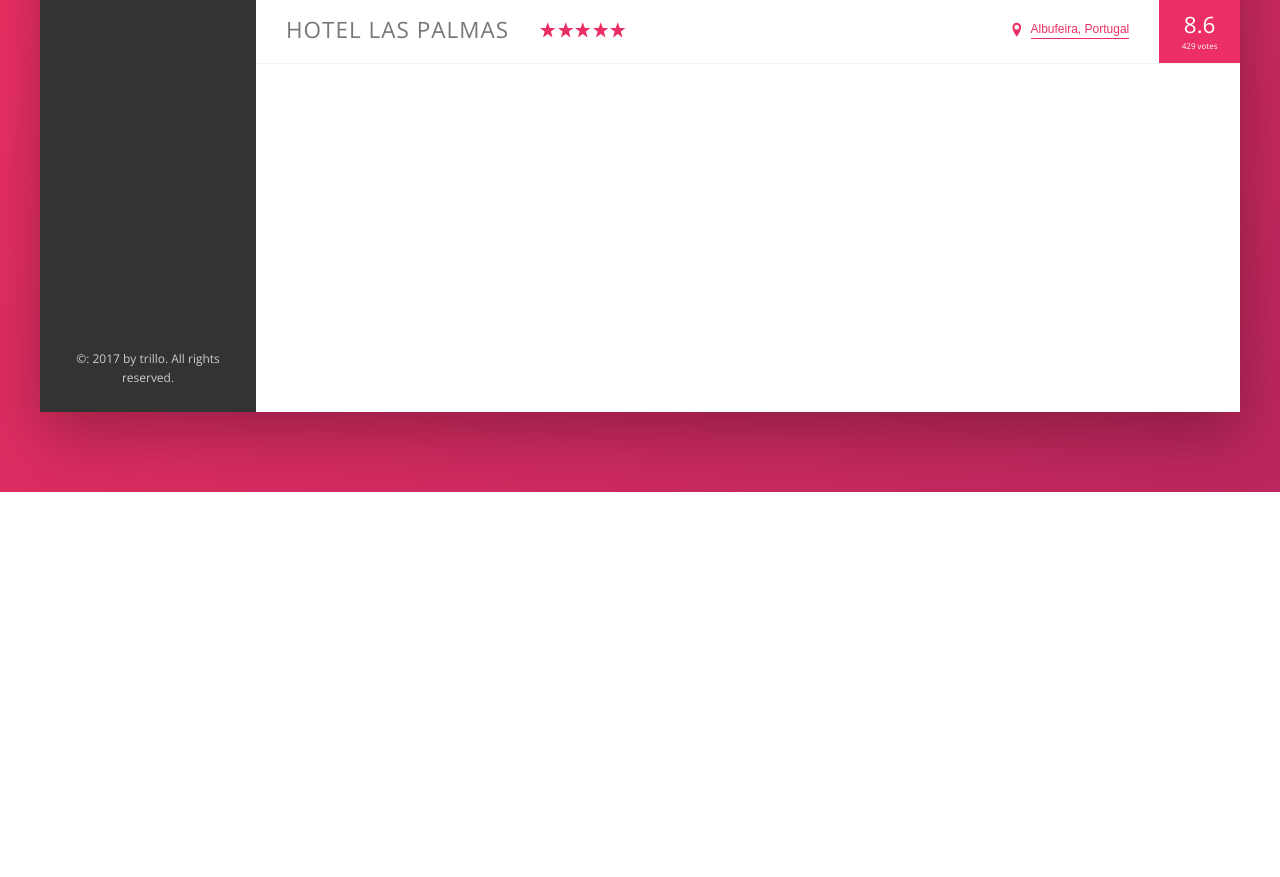
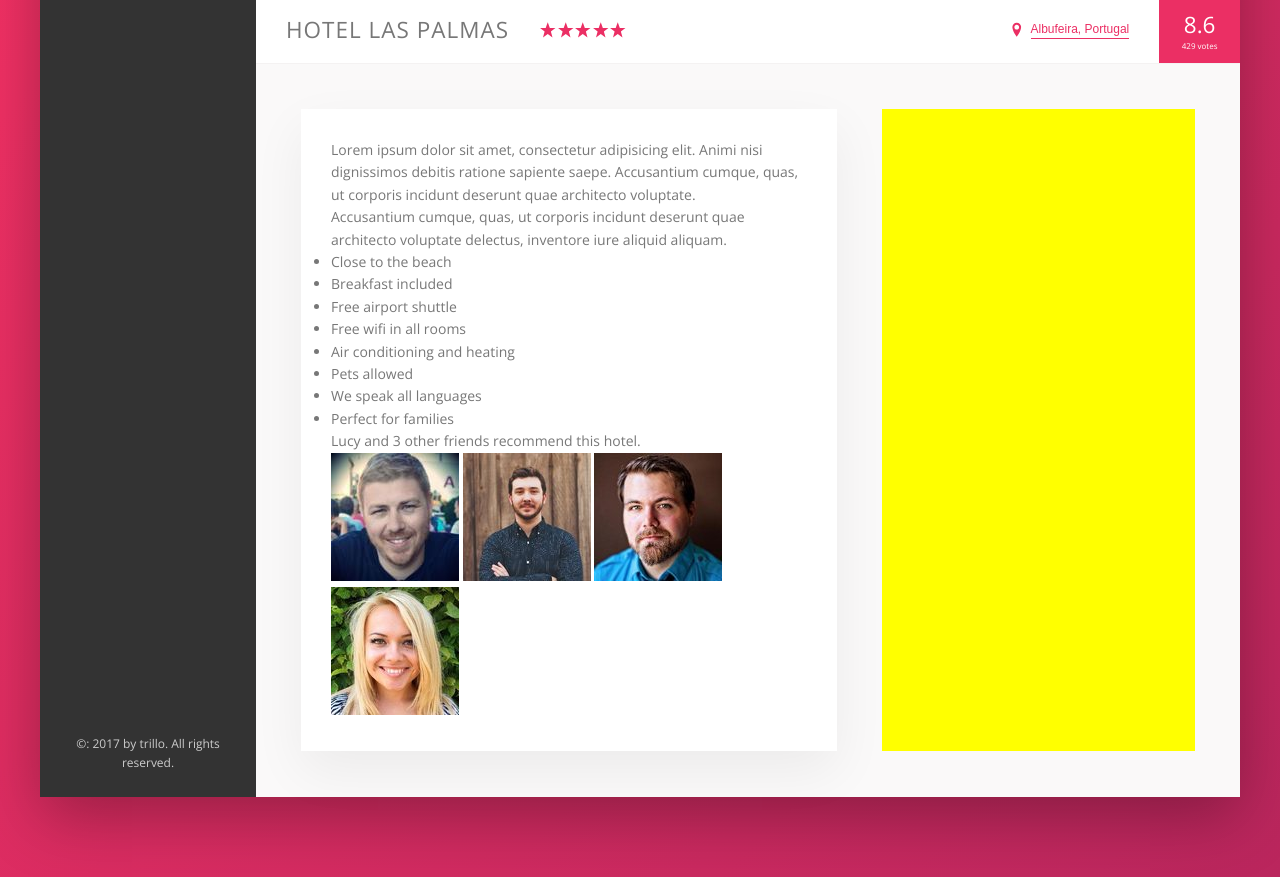
Before and after one commit to boaborn/Trillo, a website: page index.html in a window 1280 px wide. Shown: the part 538-1415 px from the top of the page. Before the commit the page ends 1030 px from the top, so only its background shows below. Drawn offline with nearby package versions, Linux system fonts and the light colour scheme.

Commit message:
add detail section

```diff
--- a/index.html
+++ b/index.html
@@ -134,7 +134,41 @@
 					</div>
 				</div>
 
+				<div class="detail">
+					<div class="description">
+						<p class="paragraph">
+							Lorem ipsum dolor sit amet, consectetur adipisicing elit. Animi nisi dignissimos debitis ratione sapiente saepe. Accusantium cumque, quas, ut corporis incidunt deserunt quae architecto voluptate.
+						</p>
+						<p class="paragraph">
+							Accusantium cumque, quas, ut corporis incidunt deserunt quae architecto voluptate delectus, inventore iure aliquid aliquam.
+						</p>
+						<ul class="list">
+							<li class="list__item">Close to the beach</li>
+							<li class="list__item">Breakfast included</li>
+							<li class="list__item">Free airport shuttle</li>
+							<li class="list__item">Free wifi in all rooms</li>
+							<li class="list__item">Air conditioning and heating</li>
+							<li class="list__item">Pets allowed</li>
+							<li class="list__item">We speak all languages</li>
+							<li class="list__item">Perfect for families</li>
+						</ul>
 
+						<div class="recommend">
+							<p class="recommend__count">
+								Lucy and 3 other friends recommend this hotel.
+							</p>
+							<div class="recommend__friends">
+								<img src="img/user-3.jpg" alt="Friend 1" class="recommend__photo">
+								<img src="img/user-4.jpg" alt="Friend 2" class="recommend__photo">
+								<img src="img/user-5.jpg" alt="Friend 3" class="recommend__photo">
+								<img src="img/user-6.jpg" alt="Friend 4" class="recommend__photo">
+							</div>
+						</div>
+					</div>
+					<div class="user-reviews">
+
+					</div>
+				</div>
 			</main>
 		</div>
 	</div>
--- a/sass/_base.scss
+++ b/sass/_base.scss
@@ -33,6 +33,9 @@ Grey dark 3: #999
   --color-grey-dark-3: #999;
 
   --shadow-dark: 0 2rem 6rem rgba(0,0,0,.3);
+  --shadow-light: 0 2rem 5rem rgba(0,0,0,.06);
+
+  --line: 1px solid var(--color-grey-light-1);
 }
 
 * {
--- a/sass/_layout.scss
+++ b/sass/_layout.scss
@@ -31,6 +31,26 @@
 
 .hotel-view {
   background-color: #fff;
-  height:80rem;
   flex: 1; //this element should grow as much as they can to fill reset of space of its parent
 }
+
+.detail {
+  display:flex;
+  padding:4.5rem;
+  background-color: var(--color-grey-light-1);
+  border-bottom: var(--line);
+}
+
+.description {
+  font-size:1.4rem;
+  background-color: #fff;
+  box-shadow: var(--shadow-light);
+  padding:3rem;
+  flex: 0 0 60%;
+  margin-right: 4.5rem;
+}
+
+.user-reviews {
+  background-color: yellow;
+  flex: 1;
+}
```
Also changed, not shown: css/style.css.
